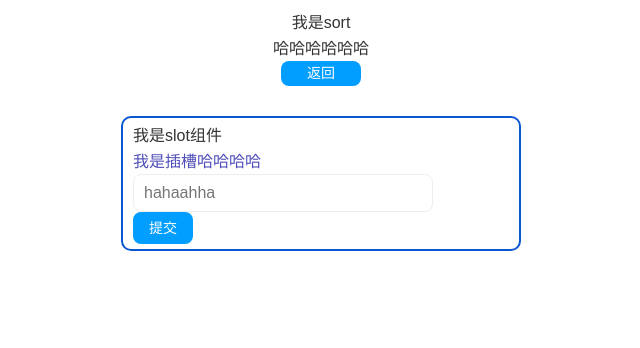
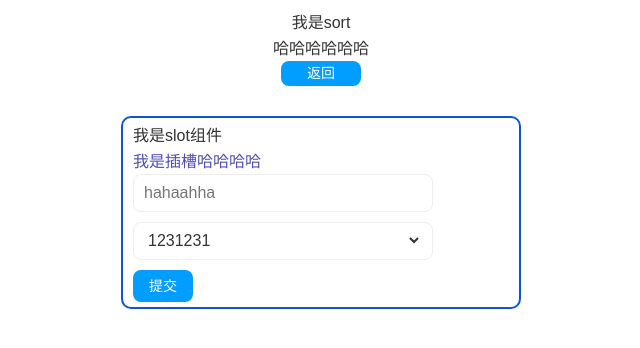
Before and after one commit to bwu-suai/vue-demo, a Vue app: page /mas/sort in a window 1280 px wide. Shown: the top 348 px of the page, without its empty margins (319-959 px from the left). Built offline with nearby package versions, Linux system fonts and the light colour scheme.

Commit message:
添加form select组件

```diff
--- a/src/components/slotCom.vue
+++ b/src/components/slotCom.vue
@@ -8,6 +8,14 @@
         <input type="text" name="username" placeholder="hahaahha" />
       </div>
 
+      <div class="formView">
+        <select name="selectname">
+          <option value="1">1231231</option>
+          <option value="2">qwert</option>
+          <option value="3">asdfgf</option>
+          <option value="4">zxcvb</option>
+        </select>
+      </div>
       <button type="submit">提交</button>
     </form>
   </div>
@@ -20,9 +28,11 @@ const formRef = useTemplateRef("formRef");
 
 const submitFn = () => {
   const formData = new FormData(formRef.value);
- const username = formData.get('username');
+  const username = formData.get("username");
+  const selectname = formData.get("selectname");
 
   console.log(username);
+  console.log(selectname);
 };
 </script>
 
@@ -41,6 +51,24 @@ const submitFn = () => {
     border-radius: 8px;
     padding: 5px 10px;
     box-sizing: border-box;
+    margin-bottom: 10px;
+
+    select {
+      width: 100%;
+
+      option {
+        width: 100%;
+        background-color: #eee;
+
+        :active {
+          background-color: red;
+        }
+      }
+    }
+
+    input {
+      width: 100%;
+    }
   }
 
   button {
```
